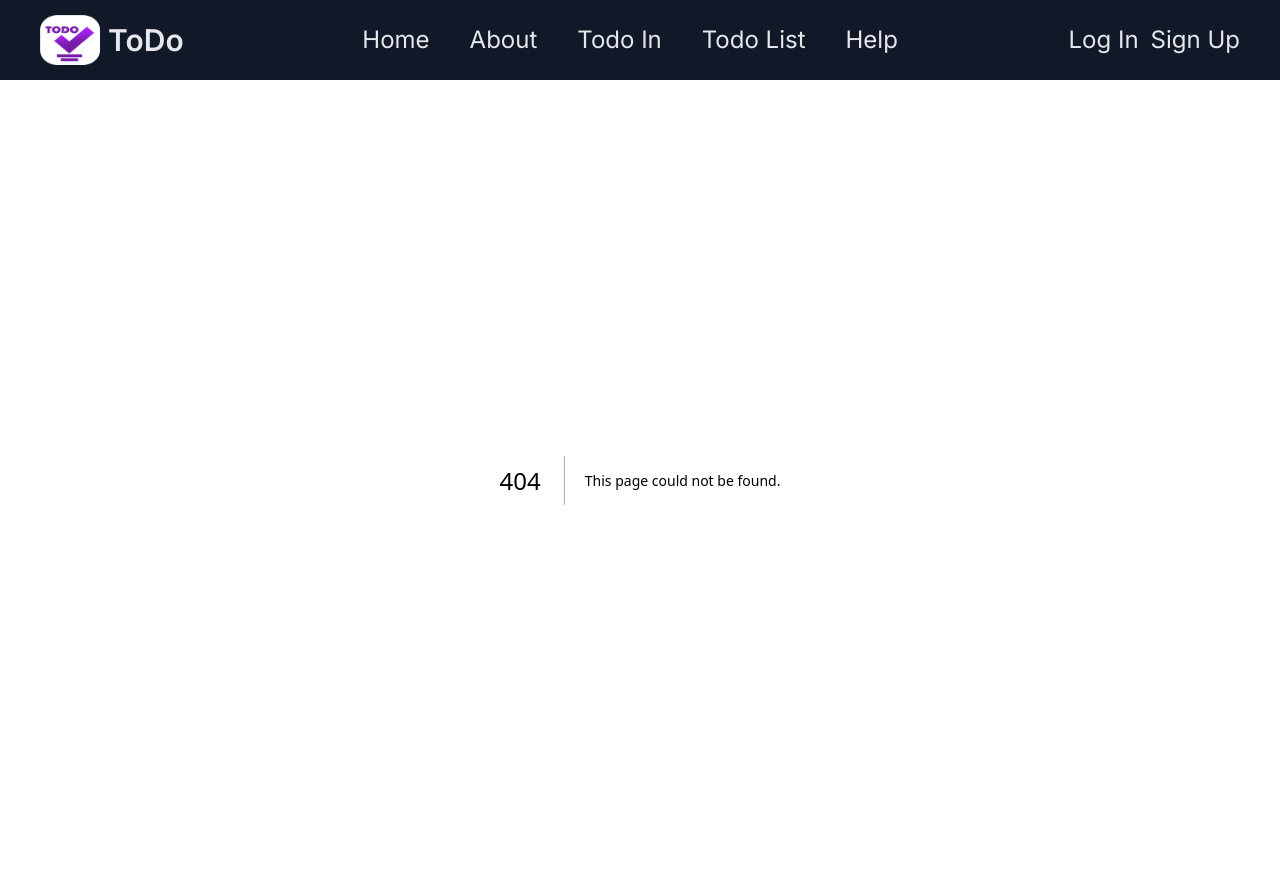
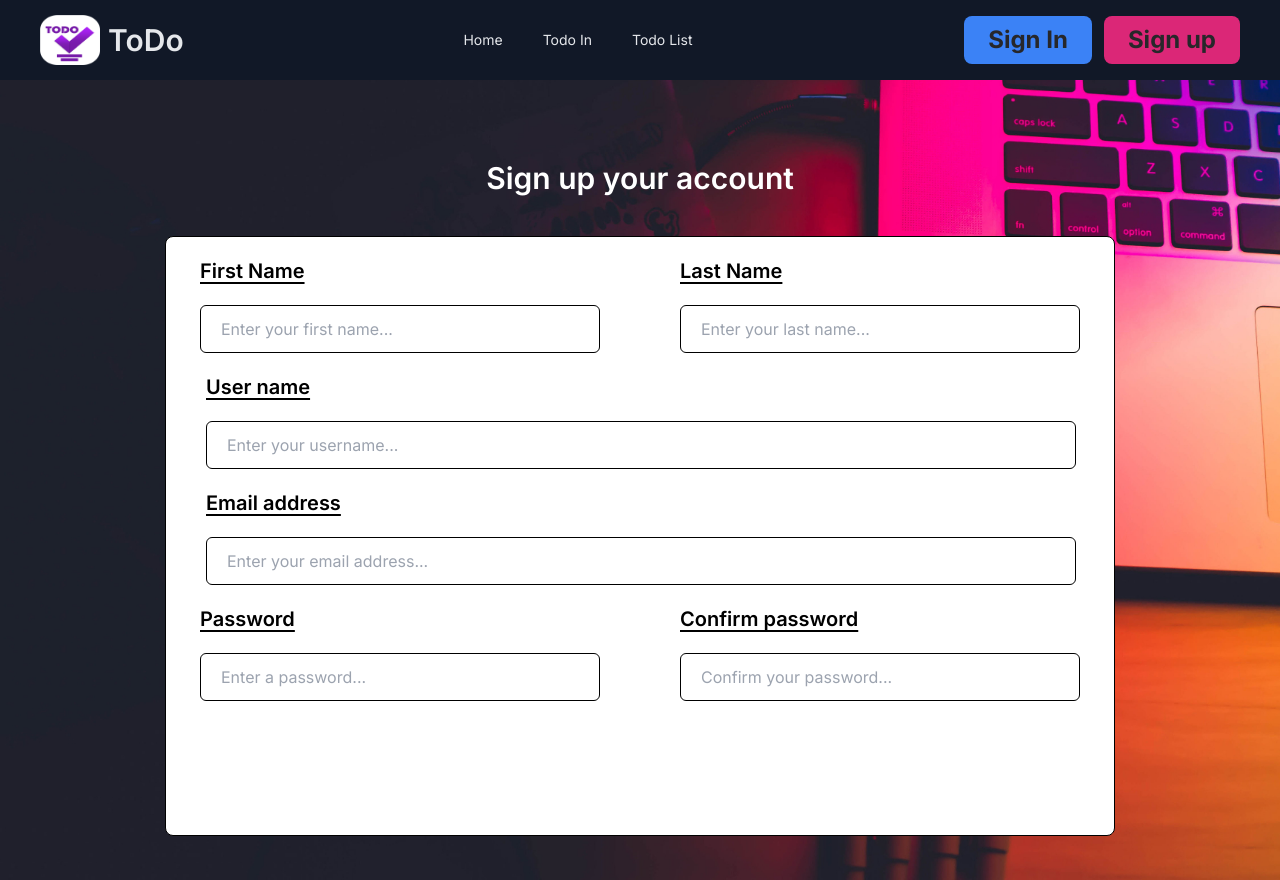
Before and after one commit to rakibul6002/Todo-Application, a Next.js app: page /Sign in a window 1280 px wide. Before the commit this address had no page. Built offline with nearby package versions, Linux system fonts and the light colour scheme.

Commit message:
All Done

```diff
--- /dev/null
+++ b/src/app/Sign/page.js
@@ -0,0 +1,13 @@
+
+import SignUp from '@/components/Signup';
+import React from 'react';
+
+const page = () => {
+  return (
+    <div className='w-full min-h-screen bg-bg-img bg-cover'>
+        <SignUp/>
+    </div>
+  )
+}
+
+export default page;
--- a/src/components/AllTodo.js
+++ b/src/components/AllTodo.js
@@ -7,7 +7,7 @@ const AllTodo = () => {
     const {todosValue} = useSelector((state) => state.todo);
     const dispatch= useDispatch();
   return (
-    <div className='w-[500px]  mx-auto my-8  '>
+    <div className=' w-screen md:w-[500px]  mx-auto my-8  '>
         {
                     todosValue.length > 0 ? (
 
--- a/src/components/Header.js
+++ b/src/components/Header.js
@@ -18,17 +18,13 @@ const Header = () => {
                     priority
                     className='w-[60px] h-[50px]'
                     />
-                    <p className='mx-2 text-3xl font-semibold'>ToDo</p>
+                    <p className='mx-2 text-3xl font-semibold hidden md:block'>ToDo</p>
                 </div>
             </Link>
             <div>
-                <ul className='flex items-center justify-center gap-10 text-2xl cursor-pointer '>
+                <ul className='flex items-center justify-center gap-10 text-sm cursor-pointer pr-5 md:pr-0  '>
                     <Link href={'/'}>
                         <li className='hover:border-b-2 hover:border-red-600'>Home</li>
-                    </Link>
-
-                    <Link href={'/About'}>
-                        <li className='hover:border-b-2 hover:border-red-600'>About</li>
                     </Link>
 
                     <Link href={'/TodoIn'}>
@@ -38,17 +34,18 @@ const Header = () => {
                     <Link href={'/TodoList'}>
                         <li className='hover:border-b-2 hover:border-red-600'>Todo List</li>
                     </Link>
-                    <Link href={'/Help'}>
-                        <li className='hover:border-b-2 hover:border-red-600'>Help</li>
-                    </Link>
                 </ul>
             </div>
-            <div className='mx-10 cursor-pointer text-2xl flex items-center justify-center gap-3'>
+            <div className='mx-10 cursor-pointer text-2xl hidden md:flex items-center justify-center gap-3'>
                 <Link href={'/Log'}>
 
-                <button>Log In</button>
+                <button className='bg-blue-500 text-zinc-800 px-6 py-2 rounded-lg font-bold text-2xl hover:bg-blue-700 hover:text-white'>Sign In</button>
                 </Link>
-                <button>Sign Up</button>
+                <Link href={'/Sign'}>
+
+                <button className='bg-pink-600 text-zinc-800 px-6 py-2 rounded-lg font-bold text-2xl hover:bg-blue-700 hover:text-white'>Sign up</button>
+                </Link>
+
             </div>
         </div>
 
--- a/src/components/LogIn.js
+++ b/src/components/LogIn.js
@@ -1,8 +1,54 @@
-import React from 'react'
+'use client'
+import React, { useState } from 'react';
+
 
 const LogIn = () => {
+const [username,setUsername] = useState("");
+const [password,setPassword] = useState("");
+
+  const login =(e)=>{
+    e.preventDefault();
+    setUsername("");
+    setPassword("");
+    console.log(username,password);
+
+  }
   return (
-    <div>LogIn</div>
+    <div>
+        <div className='flex items-center justify-center '>
+          <p className='text-white text-3xl mt-20 font-semibold'>Log in your account</p>
+        </div>
+        <div className='w-[600px] h-[400px] bg-white text-black mx-auto mt-10 rounded-lg border-[1px] border-black'>
+          <div className='flex flex-col justify-center items-start mt-14'>
+            <p className='text-2xl mx-10 underline underline-offset-4 font-semibold'>Username or email address</p>
+            <input
+              onChange={(e)=>setUsername(e.target.value)}
+              value={username}
+              type="text"
+              placeholder='Enter your username or email address'
+              className='w-[500px] h-12 px-5 mx-10 mt-5 border-[1px] border-black rounded-md '
+              />
+          </div>
+          <div className='flex flex-col justify-center items-start mt-5'>
+            <p className='text-2xl mx-10 underline underline-offset-4 font-semibold'>Password</p>
+            <input
+              onChange={(e)=>setPassword(e.target.value)}
+              value={password}
+              type="password"
+              placeholder='Enter your password'
+              className='w-[500px] h-12 px-5 mx-10 mt-5 border-[1px] border-black rounded-md '
+              />
+          </div>
+          <div className='flex items-center justify-center'>
+              <button
+                onClick={login}
+                type='reset'
+                className='mt-8 text-3xl font-semibold  bg-blue-600 px-6 py-2 rounded-md hover:bg-blue-800 hover:text-white'>Log In
+              </button>
+          </div>
+
+        </div>
+    </div>
   )
 }
 
--- /dev/null
+++ b/src/components/Signup.js
@@ -0,0 +1,72 @@
+'use client'
+import React, { useState } from 'react';
+
+
+const SignUp = () => {
+
+
+
+  return (
+    <div>
+        <div className='flex items-center justify-center '>
+            <p className='mt-20 text-white text-3xl font-semibold'>Sign up your account</p>
+        </div>
+        <div className='w-[950px] h-[600px] bg-white text-black mx-auto mt-10 rounded-lg border-[1px] border-black'>
+            <div className='mt-5 flex justify-center'>
+
+                <div>
+                    <p className='text-xl mx-10  underline underline-offset-4 font-semibold'>First Name</p>
+                    <input
+                        type="text"
+                        placeholder='Enter your first name...'
+                        className='w-[400px] h-12 px-5 mx-10 mt-5 border-[1px] border-black rounded-md '/>
+                </div>
+                <div>
+                    <p className='text-xl mx-10  underline underline-offset-4 font-semibold'>Last Name</p>
+                    <input
+                        type="text"
+                        placeholder='Enter your last name...'
+                        className='w-[400px] h-12 px-5 mx-10 mt-5 border-[1px] border-black rounded-md '/>
+                </div>
+            </div>
+            <div className='mt-5'>
+                    <p className='text-xl mx-10  underline underline-offset-4 font-semibold'>User name</p>
+                    <input
+                        type="text"
+                        placeholder='Enter your username...'
+                        className='w-[870px] h-12 px-5 mx-10  mt-5 border-[1px] border-black rounded-md '/>
+            </div>
+            <div className='mt-5'>
+                    <p className='text-xl mx-10  underline underline-offset-4 font-semibold'>Email address</p>
+                    <input
+                        type="text"
+                        placeholder='Enter your email address...'
+                        className='w-[870px] h-12 px-5 mx-10  mt-5 border-[1px] border-black rounded-md '/>
+            </div>
+            <div className='mt-5 flex justify-center'>
+
+                <div>
+                    <p className='text-xl mx-10  underline underline-offset-4 font-semibold'>Password</p>
+                    <input
+                        type="text"
+                        placeholder='Enter a password...'
+                        className='w-[400px] h-12 px-5 mx-10 mt-5 border-[1px] border-black rounded-md '/>
+                </div>
+                <div>
+                    <p className='text-xl mx-10  underline underline-offset-4 font-semibold'>Confirm password</p>
+                    <input
+                        type="text"
+                        placeholder='Confirm your password...'
+                        className='w-[400px] h-12 px-5 mx-10 mt-5 border-[1px] border-black rounded-md '/>
+                </div>
+            </div>
+            {/* <div>
+                <button>Submit</button>
+            </div> */}
+
+        </div>
+    </div>
+  )
+}
+
+export default SignUp;
--- a/src/components/Todoin.js
+++ b/src/components/Todoin.js
@@ -44,13 +44,13 @@ const TodoIn = () => {
               <div className='flex items-center justify-center '>
                 <p className='text-4xl font-semibold text-gray-300'>ToDo Application</p>
               </div>
-              <div className='bg-gray-400 w-[500px] h-[300px] mx-auto mt-10 rounded flex flex-col items-center justify-center my-20'>
+              <div className='bg-gray-400  md:w-[500px] h-[300px] mx-auto mt-10 rounded flex flex-col items-center justify-center my-20'>
 
 
                   <input
                       type="text"
                       placeholder='Enter your text...'
-                      className='w-[400px] h-[50px] rounded-xl px-8'
+                      className='w-[400px] h-[50px] rounded-xl px-8 '
                       onChange={(e) =>setTodoInput(e.target.value)}
                       value={todoInput}
                   />
```
